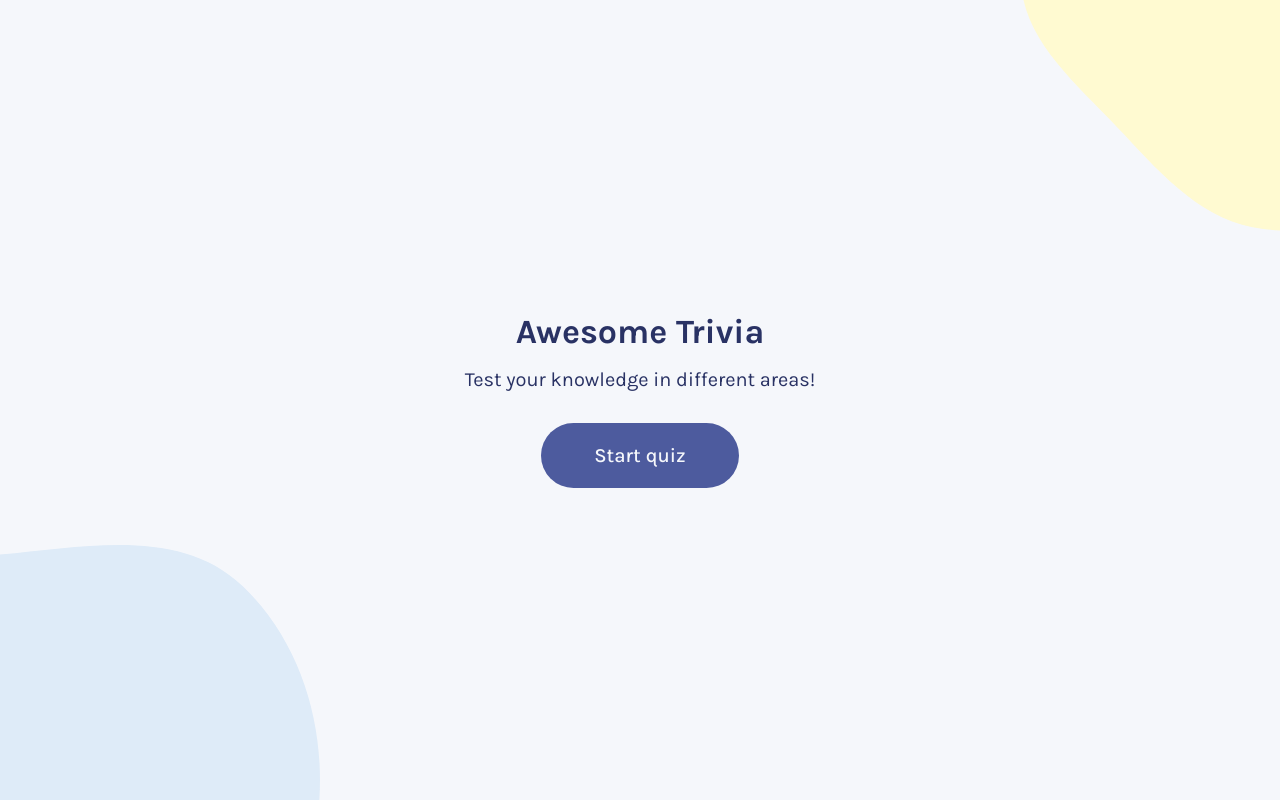
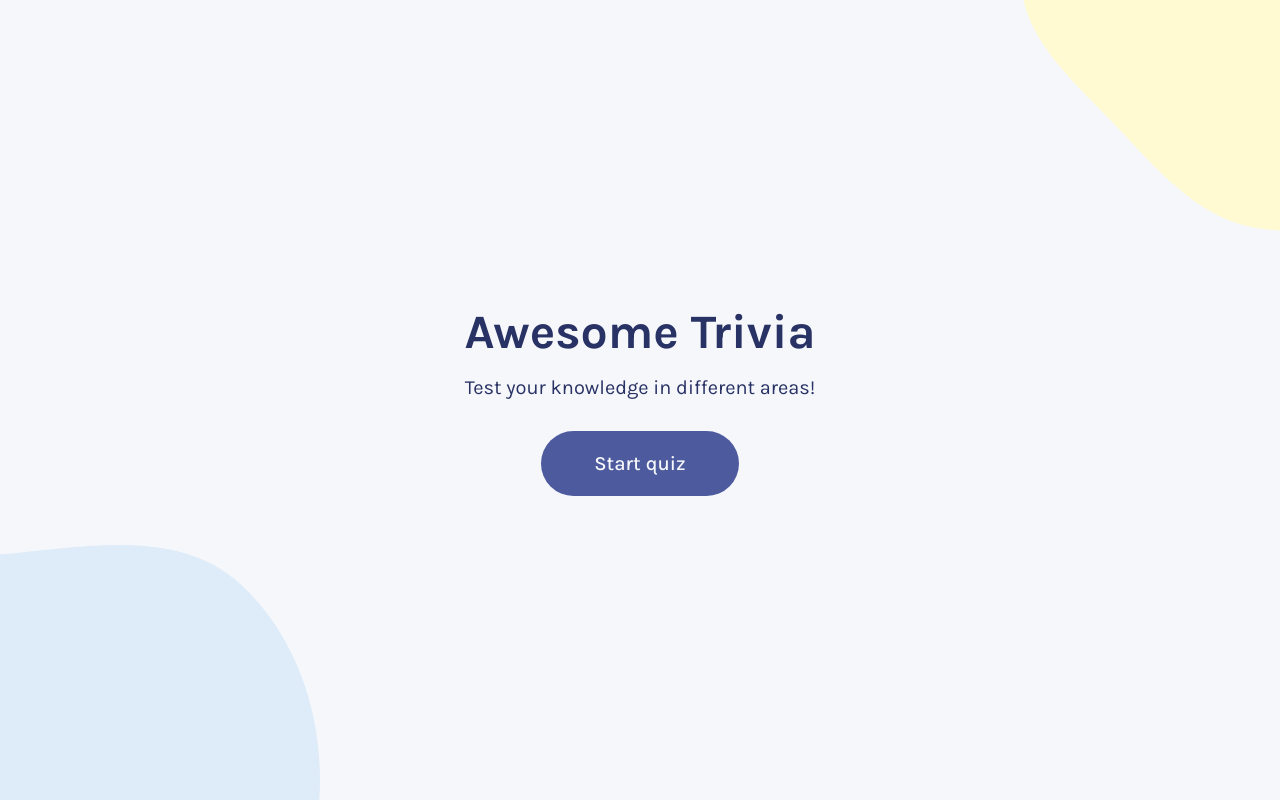
Before and after one commit to zkkv/trivia-game, a React (Vite) app: page / in a window 1280 px wide. Built offline with nearby package versions, Linux system fonts and the light colour scheme.

Commit message:
Fix welcome screen styling

```diff
--- a/styles/style.css
+++ b/styles/style.css
@@ -40,6 +40,12 @@ button:disabled {
 	justify-content: center;
 	align-items: center;
 	min-height: 100vh;
+}
+
+.top-level-container > h1 {
+	font-size: 2.125rem;
+	color: var(--text-color);
+	text-align: center;
 }
 
 .welcome > h1 {
@@ -86,12 +92,6 @@ button:disabled {
 .question {
 	margin-top: 1rem;
 	margin-bottom: 1rem;
-}
-
-.top-level-container > h1 {
-	font-size: 2.125rem;
-	color: var(--text-color);
-	text-align: center;
 }
 
 .question > h2 {
```
